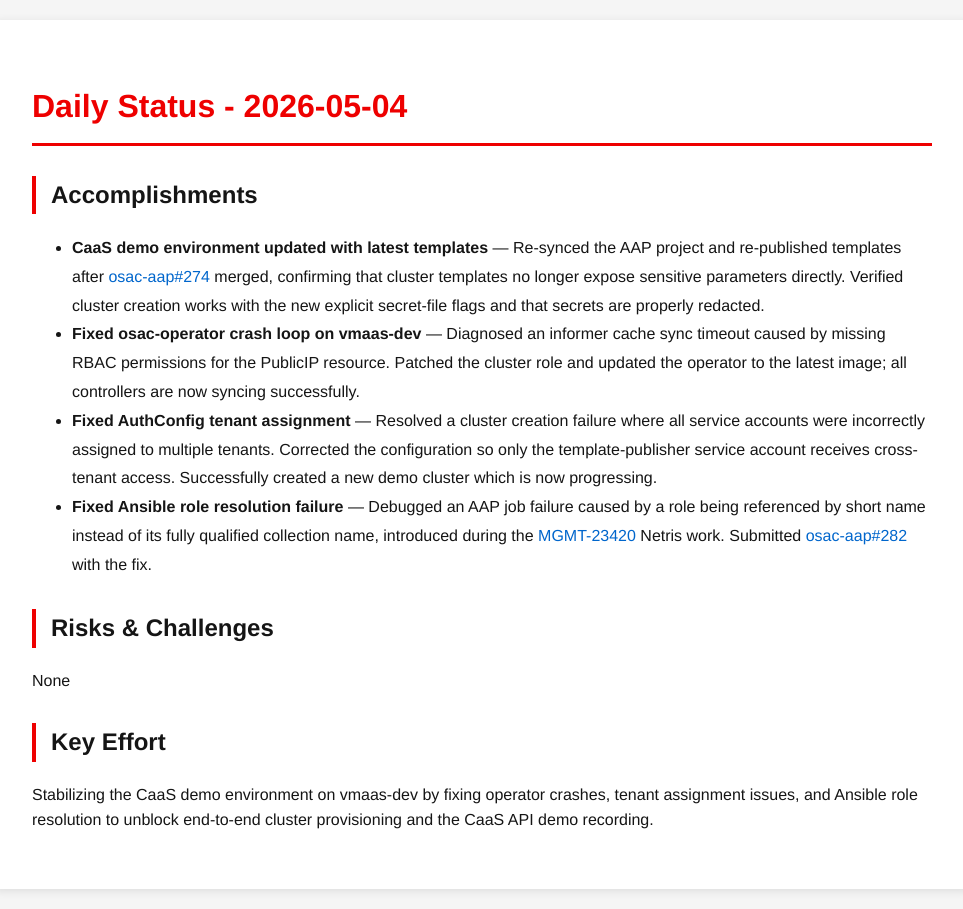
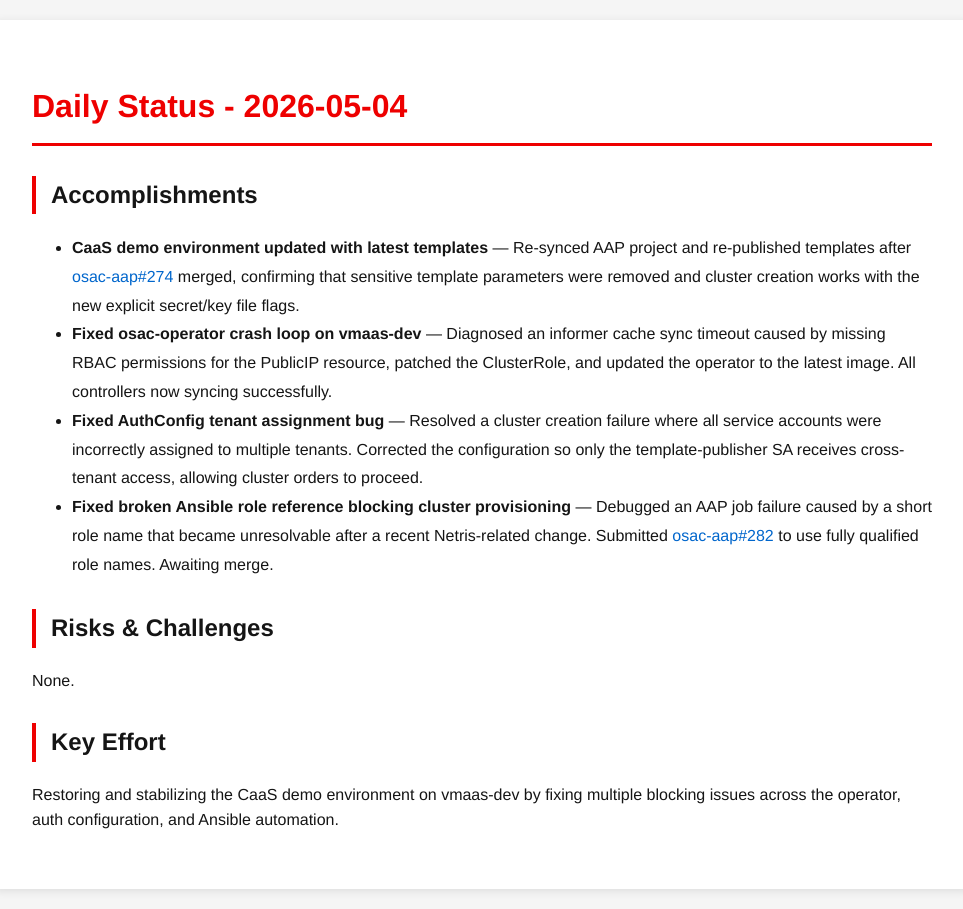
Before and after one commit to tzvatot/daily-status, a Jekyll site: the page built from 2026-05-04.md, in a window 1280 px wide. Shown: the whole page, without its empty margins (158-1121 px from the left). Built offline with Jekyll 4.4.1, drawn with Linux system fonts in a browser that asks for light colours.

Commit message:
Daily status update - 2026-05-04

```diff
--- a/2026-05-04.md
+++ b/2026-05-04.md
@@ -8,15 +8,15 @@
 
 ## Accomplishments
 
-- **CaaS demo environment updated with latest templates** — Re-synced the AAP project and re-published templates after [osac-aap#274](https://github.com/osac-project/osac-aap/pull/274) merged, confirming that cluster templates no longer expose sensitive parameters directly. Verified cluster creation works with the new explicit secret-file flags and that secrets are properly redacted.
-- **Fixed osac-operator crash loop on vmaas-dev** — Diagnosed an informer cache sync timeout caused by missing RBAC permissions for the PublicIP resource. Patched the cluster role and updated the operator to the latest image; all controllers are now syncing successfully.
-- **Fixed AuthConfig tenant assignment** — Resolved a cluster creation failure where all service accounts were incorrectly assigned to multiple tenants. Corrected the configuration so only the template-publisher service account receives cross-tenant access. Successfully created a new demo cluster which is now progressing.
-- **Fixed Ansible role resolution failure** — Debugged an AAP job failure caused by a role being referenced by short name instead of its fully qualified collection name, introduced during the [MGMT-23420](https://issues.redhat.com/browse/MGMT-23420) Netris work. Submitted [osac-aap#282](https://github.com/osac-project/osac-aap/pull/282) with the fix.
+- **CaaS demo environment updated with latest templates** — Re-synced AAP project and re-published templates after [osac-aap#274](https://github.com/osac-project/osac-aap/pull/274) merged, confirming that sensitive template parameters were removed and cluster creation works with the new explicit secret/key file flags.
+- **Fixed osac-operator crash loop on vmaas-dev** — Diagnosed an informer cache sync timeout caused by missing RBAC permissions for the PublicIP resource, patched the ClusterRole, and updated the operator to the latest image. All controllers now syncing successfully.
+- **Fixed AuthConfig tenant assignment bug** — Resolved a cluster creation failure where all service accounts were incorrectly assigned to multiple tenants. Corrected the configuration so only the template-publisher SA receives cross-tenant access, allowing cluster orders to proceed.
+- **Fixed broken Ansible role reference blocking cluster provisioning** — Debugged an AAP job failure caused by a short role name that became unresolvable after a recent Netris-related change. Submitted [osac-aap#282](https://github.com/osac-project/osac-aap/pull/282) to use fully qualified role names. Awaiting merge.
 
 ## Risks & Challenges
 
-None
+None.
 
 ## Key Effort
 
-Stabilizing the CaaS demo environment on vmaas-dev by fixing operator crashes, tenant assignment issues, and Ansible role resolution to unblock end-to-end cluster provisioning and the CaaS API demo recording.
+Restoring and stabilizing the CaaS demo environment on vmaas-dev by fixing multiple blocking issues across the operator, auth configuration, and Ansible automation.
```
